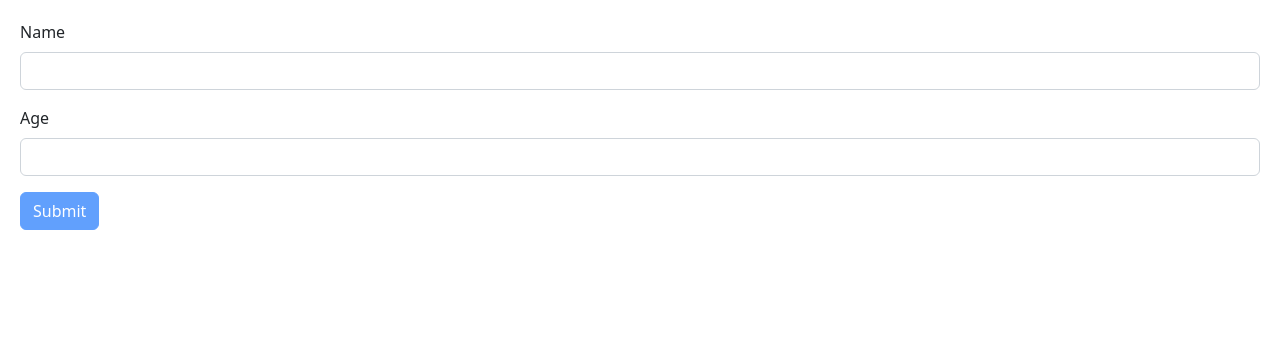
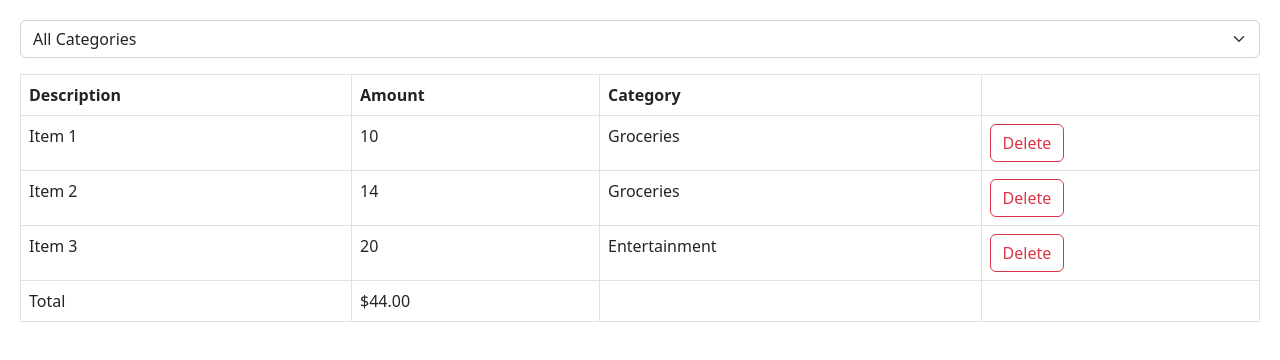
Before and after one commit to KishorPokharel/react-typescript-dump, a React (Vite) app: page / in a window 1280 px wide. Shown: the top 360 px of the page. Built offline with nearby package versions, Linux system fonts and the light colour scheme.

Commit message:
expense filter

```diff
--- a/src/App.tsx
+++ b/src/App.tsx
@@ -7,6 +7,8 @@
 import Cart from "./components/Cart";
 import ExpandableItem from "./components/ExpandableItem";
 import Form from "./components/Form";
+import ExpenseList from "./expense-tracker/components/ExpenseList";
+import ExpenseFilter from "./expense-tracker/components/ExpenseFilter";
 
 // function App() {
 //   let items = ["New York", "San Francisco", "Tokyo", "London", "Paris"];
@@ -161,8 +163,35 @@
 //     </ExpandableItem>
 //   );
 // };
+// const App = () => {
+//   return <Form></Form>;
+// };
+
 const App = () => {
-  return <Form></Form>;
+  const [selectedCategory, setSelectedCategory] = useState("");
+  const [expenses, setExpenses] = useState([
+    { id: 1, description: "Item 1", amount: 10, category: "Groceries" },
+    { id: 2, description: "Item 2", amount: 14, category: "Groceries" },
+    { id: 3, description: "Item 3", amount: 20, category: "Entertainment" },
+  ]);
+
+  const visibleExpenses = selectedCategory
+    ? expenses.filter((e) => e.category === selectedCategory)
+    : expenses;
+
+  return (
+    <>
+      <div className="mb-3">
+        <ExpenseFilter
+          onSelectCategory={(category) => setSelectedCategory(category)}
+        />
+      </div>
+      <ExpenseList
+        expenses={visibleExpenses}
+        onDelete={(id) => setExpenses(expenses.filter((e) => e.id != id))}
+      />
+    </>
+  );
 };
 
 export default App;
--- /dev/null
+++ b/src/expense-tracker/components/ExpenseFilter.tsx
@@ -0,0 +1,21 @@
+import React from "react";
+
+interface Props {
+  onSelectCategory: (category: string) => void;
+}
+
+const ExpenseFilter = ({ onSelectCategory }: Props) => {
+  return (
+    <select
+      className="form-select"
+      onChange={(e) => onSelectCategory(e.target.value)}
+    >
+      <option value="">All Categories</option>
+      <option value="Groceries">Groceries</option>
+      <option value="Utilities">Utilities</option>
+      <option value="Entertainment">Entertainment</option>
+    </select>
+  );
+};
+
+export default ExpenseFilter;
```
